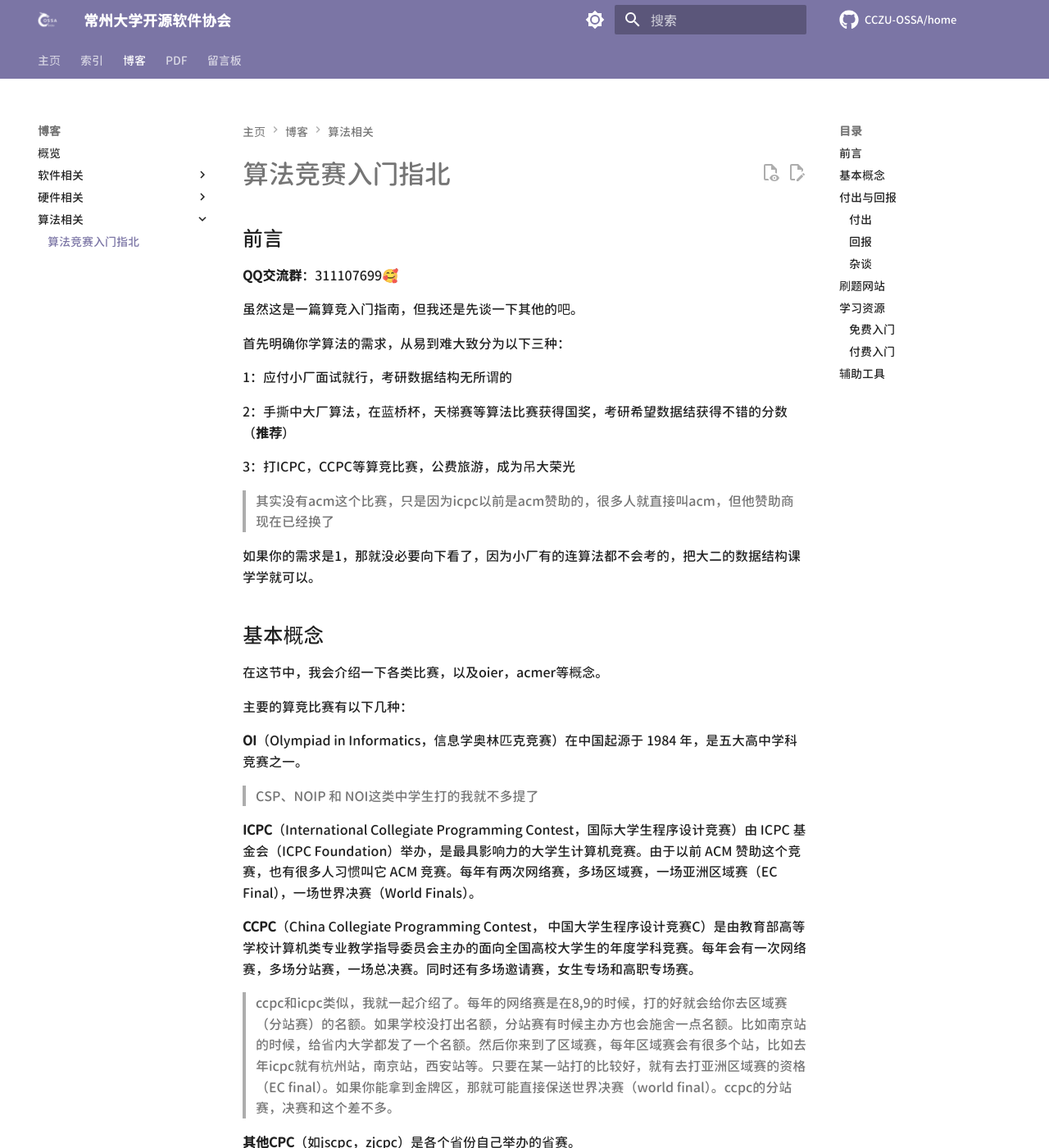
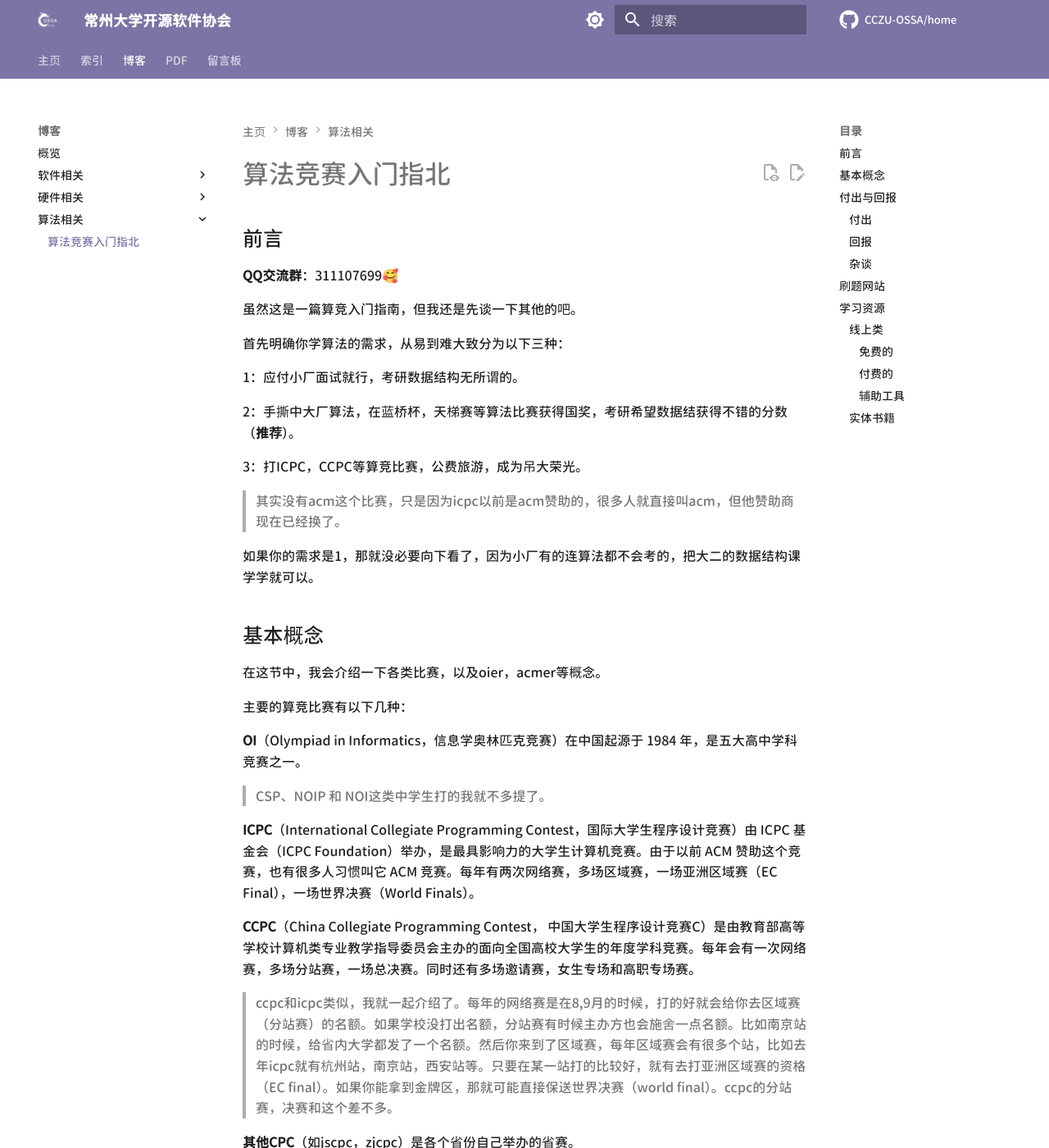
Before and after one commit to CCZU-OSSA/home, an MkDocs documentation site: the page built from docs/blog/algorithm/guide-to-algorithm-competitions.md, in a window 1280 px wide and 1400 px high. Shown: the whole window at 82% size. Built offline with MkDocs 1.6.1 and Material for MkDocs 9.7.7, drawn with Linux system fonts in a browser that asks for light colours; some web fonts are replaced; comment, search, counter and statistics services are not loaded; some of the changed text lies outside the part shown.

Commit message:
📖update article

```diff
--- a/docs/blog/algorithm/guide-to-algorithm-competitions.md
+++ b/docs/blog/algorithm/guide-to-algorithm-competitions.md
@@ -8,13 +12,13 @@
 
 首先明确你学算法的需求，从易到难大致分为以下三种：
 
-1：应付小厂面试就行，考研数据结构无所谓的
+1：应付小厂面试就行，考研数据结构无所谓的。
 
-2：手撕中大厂算法，在蓝桥杯，天梯赛等算法比赛获得国奖，考研希望数据结获得不错的分数（**推荐**）
+2：手撕中大厂算法，在蓝桥杯，天梯赛等算法比赛获得国奖，考研希望数据结获得不错的分数（**推荐**）。
 
-3：打ICPC，CCPC等算竞比赛，公费旅游，成为吊大荣光
+3：打ICPC，CCPC等算竞比赛，公费旅游，成为吊大荣光。
 
-> 其实没有acm这个比赛，只是因为icpc以前是acm赞助的，很多人就直接叫acm，但他赞助商现在已经换了
+> 其实没有acm这个比赛，只是因为icpc以前是acm赞助的，很多人就直接叫acm，但他赞助商现在已经换了。
 
 如果你的需求是1，那就没必要向下看了，因为小厂有的连算法都不会考的，把大二的数据结构课学学就可以。
 
@@ -26,13 +30,13 @@
 
 **OI**（Olympiad in Informatics，信息学奥林匹克竞赛）在中国起源于 1984 年，是五大高中学科竞赛之一。
 
-> CSP、NOIP 和 NOI这类中学生打的我就不多提了
+> CSP、NOIP 和 NOI这类中学生打的我就不多提了。
 
 **ICPC**（International Collegiate Programming Contest，国际大学生程序设计竞赛）由 ICPC 基金会（ICPC Foundation）举办，是最具影响力的大学生计算机竞赛。由于以前 ACM 赞助这个竞赛，也有很多人习惯叫它 ACM 竞赛。每年有两次网络赛，多场区域赛，一场亚洲区域赛（EC Final），一场世界决赛（World Finals）。
 
 **CCPC**（China Collegiate Programming Contest， 中国大学生程序设计竞赛C）是由教育部高等学校计算机类专业教学指导委员会主办的面向全国高校大学生的年度学科竞赛。每年会有一次网络赛，多场分站赛，一场总决赛。同时还有多场邀请赛，女生专场和高职专场赛。
 
-> ccpc和icpc类似，我就一起介绍了。每年的网络赛是在8,9的时候，打的好就会给你去区域赛（分站赛）的名额。如果学校没打出名额，分站赛有时候主办方也会施舍一点名额。比如南京站的时候，给省内大学都发了一个名额。然后你来到了区域赛，每年区域赛会有很多个站，比如去年icpc就有杭州站，南京站，西安站等。只要在某一站打的比较好，就有去打亚洲区域赛的资格（EC final）。如果你能拿到金牌区，那就可能直接保送世界决赛（world final）。ccpc的分站赛，决赛和这个差不多。
+> ccpc和icpc类似，我就一起介绍了。每年的网络赛是在8,9月的时候，打的好就会给你去区域赛（分站赛）的名额。如果学校没打出名额，分站赛有时候主办方也会施舍一点名额。比如南京站的时候，给省内大学都发了一个名额。然后你来到了区域赛，每年区域赛会有很多个站，比如去年icpc就有杭州站，南京站，西安站等。只要在某一站打的比较好，就有去打亚洲区域赛的资格（EC final）。如果你能拿到金牌区，那就可能直接保送世界决赛（world final）。ccpc的分站赛，决赛和这个差不多。
 
 **其他CPC**（如jscpc，zjcpc）是各个省份自己举办的省赛。
 
@@ -54,7 +58,7 @@ acmer指的是，参加XCPC系列比赛的选手。
 
 如果你想all in算竞，我就很不推荐的。如果你是为了功利性的目的，其实打其他比赛的性价比也许更高。acm是极高风险高回报的事。
 
-如果你想all in，你可以看看以下的条件。（条件分先后）
+如果你想all in，你可以看看以下的条件：（条件分先后）
 
 1. 有两个好队友。
 2. 极佳的天赋。
@@ -69,7 +73,7 @@ acmer指的是，参加XCPC系列比赛的选手。
 
 🤣先说个最幻想的，如果你能打进WF，整个吊大的计算机分数线可能因你上涨10分，学校acm荣光崛起，暴打通大、苏科大、江科大等。（参考一几年hdu英雄哥，第一次打进WF，从此hdu的acm如日中天。）各种大厂求着你去，哪怕你去个算竞教培卖课，都是顶级的存在。
 
-不过幻想总归是幻想，回到现实，我认为主要能获得以下几点
+不过幻想总归是幻想，回到现实，我认为主要能获得以下几点：
 
 - 强大的码力，手搓红黑树不是梦。
 - 更敏捷灵活的思维。
@@ -94,7 +98,7 @@ acmer指的是，参加XCPC系列比赛的选手。
 
 [团体程序设计天梯赛-练习集](https://pintia.cn/problem-sets/994805046380707840/exam/problems/type/7)pta的真题，题目不是很多，如果你要打pta，可以在考前临时练一下。
 
-接下来是**需求3**所需的
+接下来是**需求3**所需的：
 
 [洛谷](https://www.luogu.com.cn/)oi爷的主场，里面多大是初高中oier。个人感觉，题解质量参差不齐。洛谷月赛质量不错，可以打打。还有其他平台的题目，一般也都会搬到洛谷上。
 
@@ -110,13 +114,15 @@ acmer指的是，参加XCPC系列比赛的选手。
 
 ## 学习资源
 
-### 免费入门
+### 线上类
 
-[代码随想录](https://programmercarl.com)带我入门的网站，卡哥的教程还是不错的，而且免费，b站还都有配套视频，各种语言都有。[他的b站地址](https://space.bilibili.com/525438321?spm_id_from=333.337.0.0)
+#### 免费的
 
-[labuladong 的算法笔记](https://labuladong.online/algo/home/)网上风评不错，和代码随想录有点类似，但这网站做了代码可视化插件，更容易理解。[他的b站地址](https://space.bilibili.com/14089380?spm_id_from=333.999.0.0)
+[代码随想录](https://programmercarl.com)带我入门的网站，卡哥的教程还是不错的，而且免费，b站还都有配套视频，各种语言都有。[他的b站地址](https://space.bilibili.com/525438321?spm_id_from=333.337.0.0)。
 
-下面的b站的各种up主
+[labuladong 的算法笔记](https://labuladong.online/algo/home/)网上风评不错，和代码随想录有点类似，但这网站做了代码可视化插件，更容易理解。[他的b站地址](https://space.bilibili.com/14089380?spm_id_from=333.999.0.0)。
+
+下面的b站的各种up主：
 
 [算法大师兄](https://space.bilibili.com/1784235102?spm_id_from=333.999.0.0)英雄哥，发的视频比较偏娱乐。他csdn“夜深人静写算法”的收费专栏，我看过免费部分，感觉质量还是很高的。（英雄哥是hdu第一届打入worldfinal的）。[他的b站大号](https://space.bilibili.com/319521269?spm_id_from=333.999.0.0)。
 
@@ -128,28 +134,42 @@ acmer指的是，参加XCPC系列比赛的选手。
 
 [今天你学废了么](https://space.bilibili.com/3461575069403560?spm_id_from=333.999.0.0)教的也挺全，适合oier爷看。
 
-下面的主要各种比赛的讲解up
+下面的主要各种比赛的讲解up：
 
 [RegenFallen](https://space.bilibili.com/23358007?spm_id_from=333.999.0.0)小码王的教练，群里氛围不错。如果你刚开始打codeforces和atc，看看他每场的题解也不错，讲的简单题，比较容易理解。
 
 [幻想家协会会长](https://space.bilibili.com/55927668?spm_id_from=333.999.0.0)会讲cf和atc比较难的题，但个人感觉讲的没regen容易懂。但他最近开始搬运atc的4分钟题解，如果你不会上油管，也可以看看他的搬运。atc的题解还是很有意思的。
 
-下面主要是打比赛实况视频的大神
+下面主要是打比赛实况视频的大神：
 
-[jiangly](https://space.bilibili.com/130648068/?spm_id_from=333.999.0.0)世界第一的含金量，无需多盐
+[jiangly](https://space.bilibili.com/130648068/?spm_id_from=333.999.0.0)世界第一的含金量，无需多盐。
 
 [小羊肖恩Yawn_Sean](https://space.bilibili.com/193004900?spm_id_from=333.999.0.0)羊神，常年霸占力扣前几。粉丝群经常抽奖品。一般出力扣比赛实况。还有蓝桥云课的周赛，很多是他出题，他也会放题解。
 
-### 付费入门
+#### 付费的
 
-[英雄哥的专栏](https://blog.csdn.net/whereisherofrom/category_9273531.html)999.98元的价格，慎入
+[英雄哥的专栏](https://blog.csdn.net/whereisherofrom/category_9273531.html)999.98元的价格，慎入，有钱随意。
 
-[AcWing](https://www.acwing.com/activity/)不少人说这个算法基础课不错，不过因为y总(网站老板)各种各样的原因，导致最近两年风评一般。你要是有闲钱，买这个基础课看看也无所谓。200**元**的售价
+[AcWing](https://www.acwing.com/activity/)不少人说这个算法基础课不错，不过因为y总(网站老板)各种各样的原因，导致最近两年风评一般。你要是有闲钱，买这个基础课看看也无所谓。200**元**的售价。
 
 [Erik_Tse](https://space.bilibili.com/231911980?spm_id_from=333.999.0.0)喜欢卖课的e宝，经常恰蓝桥官方的米出点课。他的课比较便宜，有时候就**2,30元。**
 
-## 辅助工具
+#### 辅助工具
 
 [VisuAlgo](https://visualgo.net/zh)通过动画可视化数据结构和算法的网站，方便你理解各种算法。
 
-[OI Wiki](https://oi-wiki.org//)算法届的百科全书
+[OI Wiki](https://oi-wiki.org//)算法届的百科全书。
+
+### 实体书籍
+
+实体书籍的代码基本是C++撰写。
+
+[算法竞赛（清华大学出版社）](http://www.tup.tsinghua.edu.cn/booksCenter/book_08808001.html)。白皮书，罗勇军写的，前两年才刚出，知识点非常全面，在比赛中，我看很多人带的板子也都是这一本，个人**十分推荐**！我在qq群文件里面放了。
+
+[算法导论（麻省理工学院出版社）](https://baike.baidu.com/item/算法导论/1775186)。黑皮书，里面的数学论证较多，如果你喜欢严谨的论证，这本书一定很适合你。不过难度很大，**慎入**。
+
+《深入浅出程序设计竞赛 - 基础篇》- -洛谷。目前只出了基础篇，我看过，质量挺不错，十分基础，适合初学者。
+
+《算法竞赛入门经典》-- 刘汝佳。紫书，我校acm选修课买的就是这本，还行。
+
+《算法竞赛进阶指南》-- 李煜东。也是经典，但我没看过，不评价。
```
Also changed, not shown: other parts of docs/blog/algorithm/guide-to-algorithm-competitions.md (+4 -0 lines).
